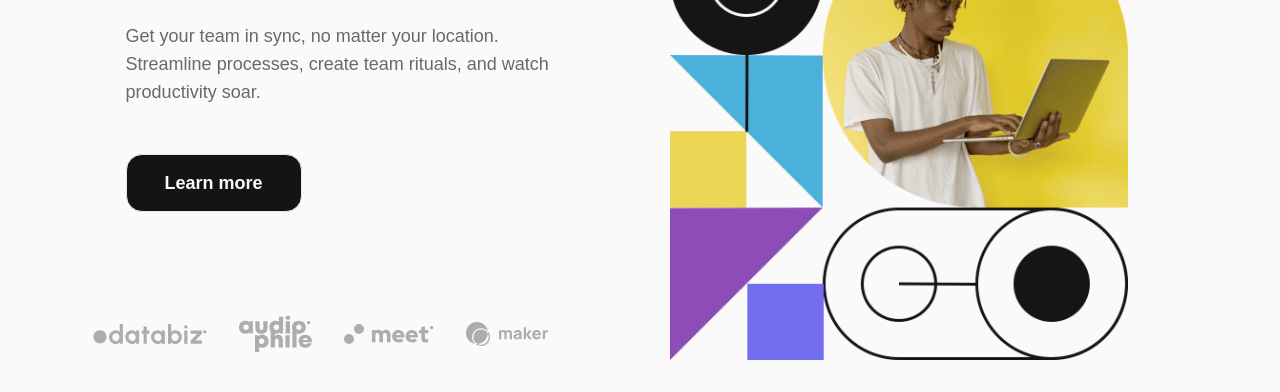
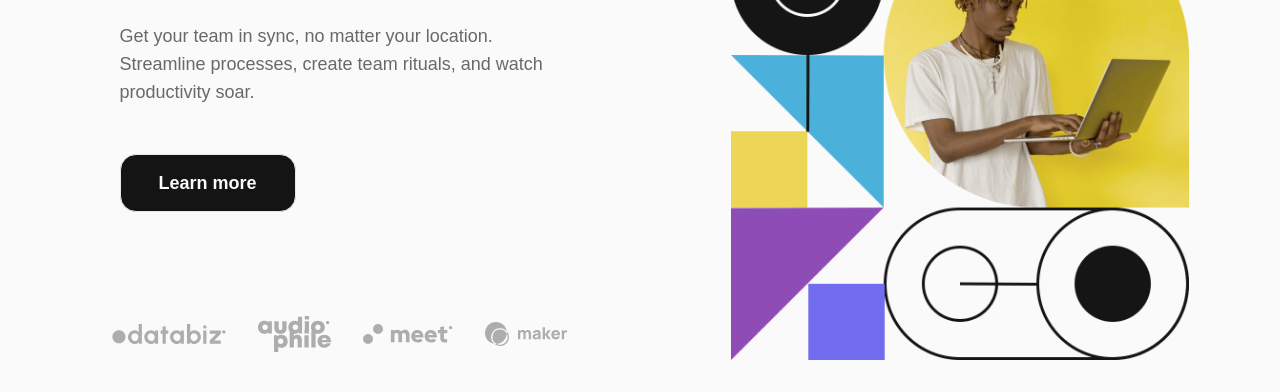
Before and after one commit to ivansgarcia/Frontend-Mentor, a Gatsby site in the folder intro-section-with-dropdown-navigation/: page / in a window 1280 px wide. Shown: the part 415-807 px from the top of the page. Built offline with nearby package versions, Linux system fonts and the light colour scheme; Gatsby itself is replaced by a stand-in of ours.

Commit message:
size corrections

```diff
--- a/intro-section-with-dropdown-navigation/src/components/App.jsx
+++ b/intro-section-with-dropdown-navigation/src/components/App.jsx
@@ -16,7 +16,7 @@ const App = () => {
             </nav>
 
             <main className="flex justify-center p-8 mt-8 max-md:flex-col-reverse max-md:items-center max-md:justify-start max-md:mt-0 max-md:px-0">
-                <div className="w-1/2 ml-[5%] h-5/6 mt-8 flex flex-col items-center max-md:items-center max-md:w-full max-md:px-6 max-md:m-0 max-md:box-border">
+                <div className="w-1/2 ml-[7%] h-5/6 mt-8 flex flex-col items-center max-md:items-center max-md:w-full max-md:px-6 max-md:m-0 max-md:box-border">
                     <div className='flex flex-col justify-center max-md:gap-6'>
                         <h1 className="text-[80px] text-almost-black leading-[80px] my-8 font-bold max-w-xl max-md:m-0 max-md:text-4xl max-md:mt-8 max-md:text-center">
                             Make<br className='max-md:hidden'/> remote work
@@ -30,14 +30,14 @@ const App = () => {
                             Learn more
                         </button>
                     </div>
-                    <div className='text-center mt-16 self-start max-md:mx-0 max-md:self-center'>
+                    <div className='text-center w-full mt-16 -ml-10 max-md:mx-0 max-md:self-center'>
                         <img className="inline mr-8 py-2" src={databizImg} alt="databiz"/>
                         <img className="inline mr-8 py-2" src={audiophileImg} alt="audiophile"/>
                         <img className="inline mr-8 py-2" src={meetImg} alt="meet" />
                         <img className="inline mr-8 py-2" src={makerImg} alt="maker" />
                     </div>
                 </div>
-                <figure className={`w-1/2 bg-contain bg-no-repeat bg-hero-desktop max-md:bg-mobile-desktop max-md:h-96 max-md:w-full max-md:bg-center`}>
+                <figure className={`w-1/2 ml-[8%] bg-contain bg-no-repeat bg-hero-desktop max-md:bg-mobile-desktop max-md:h-96 max-md:w-full max-md:bg-center`}>
 
                 </figure>
             </main>
```
Also changed, not shown: intro-section-with-dropdown-navigation/README.md.
